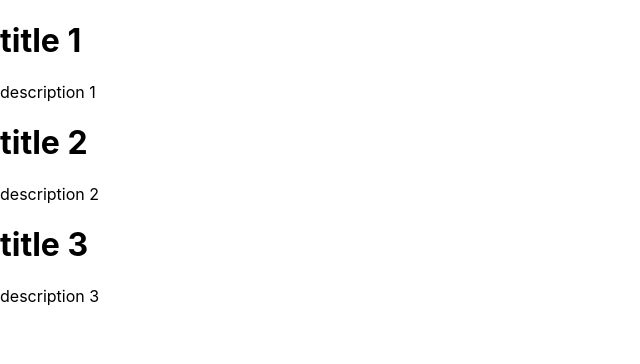
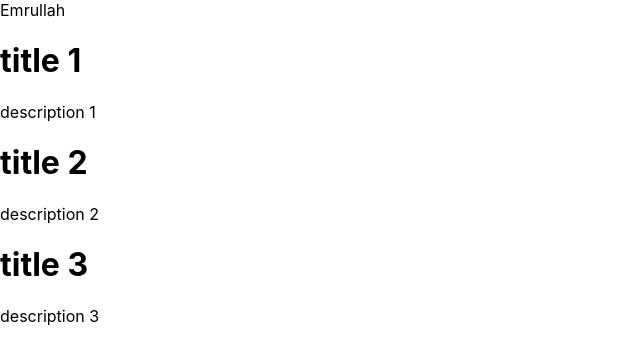
Before and after one commit to emrullahayin/reactjs-example, a React (Create React App) app: page / in a window 1280 px wide. Shown: the top 364 px of the page, without its empty margins (0-640 px from the left). Built offline with nearby package versions, Linux system fonts and the light colour scheme.

Commit message:
constructor created

```diff
--- a/src/components/App.js
+++ b/src/components/App.js
@@ -18,7 +18,7 @@ class App extends Component {
     }];
     return (
       <div className="App">
-        <News news={news} name="Emrullah" />
+        <News news={news} />
       </div>
     );
   }
--- a/src/components/News.js
+++ b/src/components/News.js
@@ -10,6 +10,9 @@ class News extends Component {
       PropTypes.string
     ])
   };
+  static defaultProps = {
+    name: "Emrullah"
+  }
   render() {
     const elements = this.props.news.map(news =>
       <NewsItem
@@ -18,6 +21,7 @@ class News extends Component {
     );
     return (
       <div>
+        {this.props.name}
         {elements}
       </div>
     )
--- a/src/components/NewsItem.js
+++ b/src/components/NewsItem.js
@@ -1,13 +1,20 @@
 import React, { Component } from 'react';
+import PropTypes from 'prop-types';
 
 class NewsItem extends Component {
-  // newsData: PropTypes.shape({
-  //   id: PropTypes.number,
-  //   title: PropTypes.string,
-  //   description: PropTypes.string
-  // }),
+  constructor(props){
+    super();
+    console.log(props)
+  };
+  static proptypes = {
+    newsData: PropTypes.shape({
+      id: PropTypes.number,
+      title: PropTypes.string,
+      description: PropTypes.string
+    }),
+  };
   render() {
-    const { title, description} = this.props.newsData;
+    const { title, description } = this.props.newsData;
     return (
       <div>
         <h1 className="title">{title}</h1>
```
